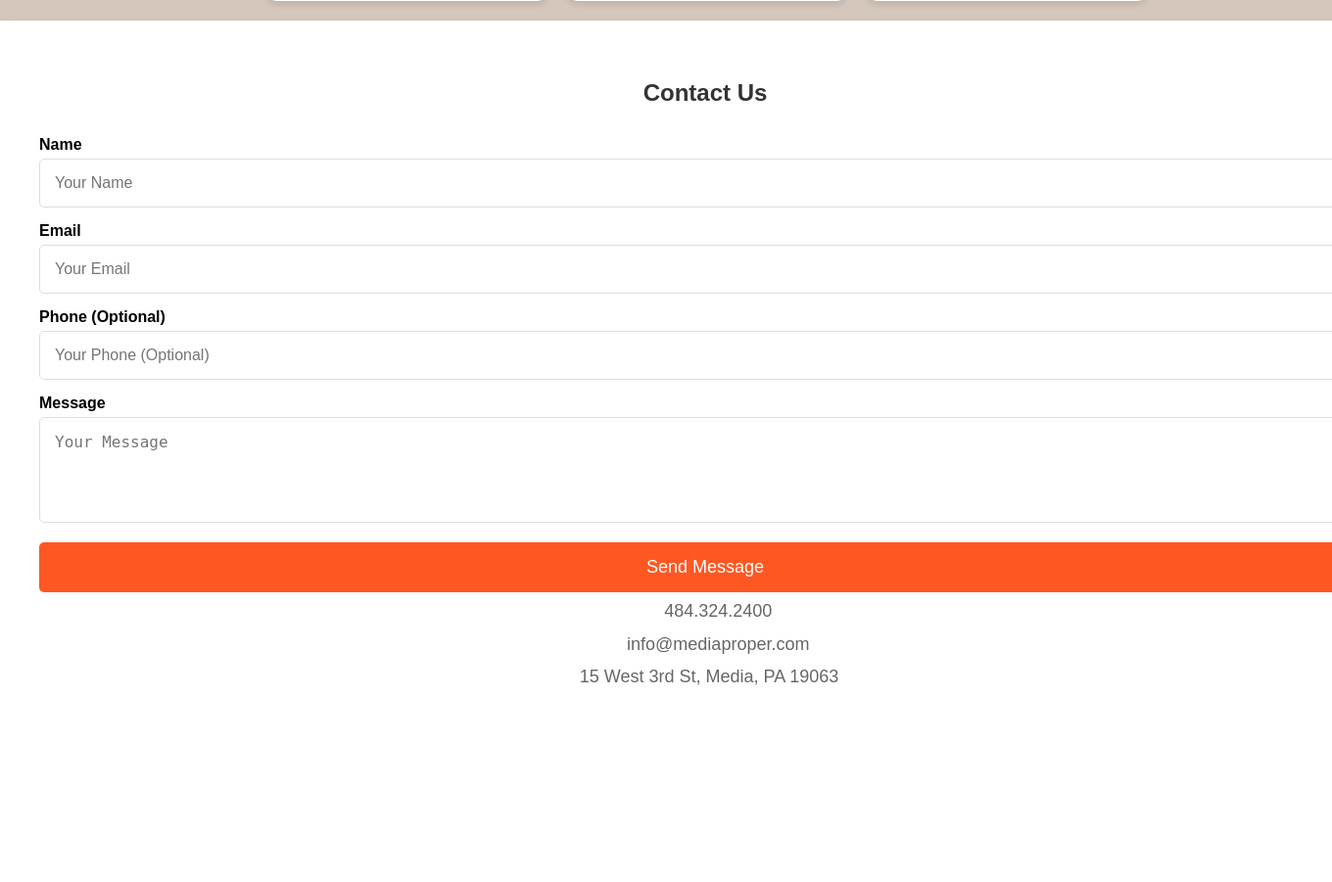
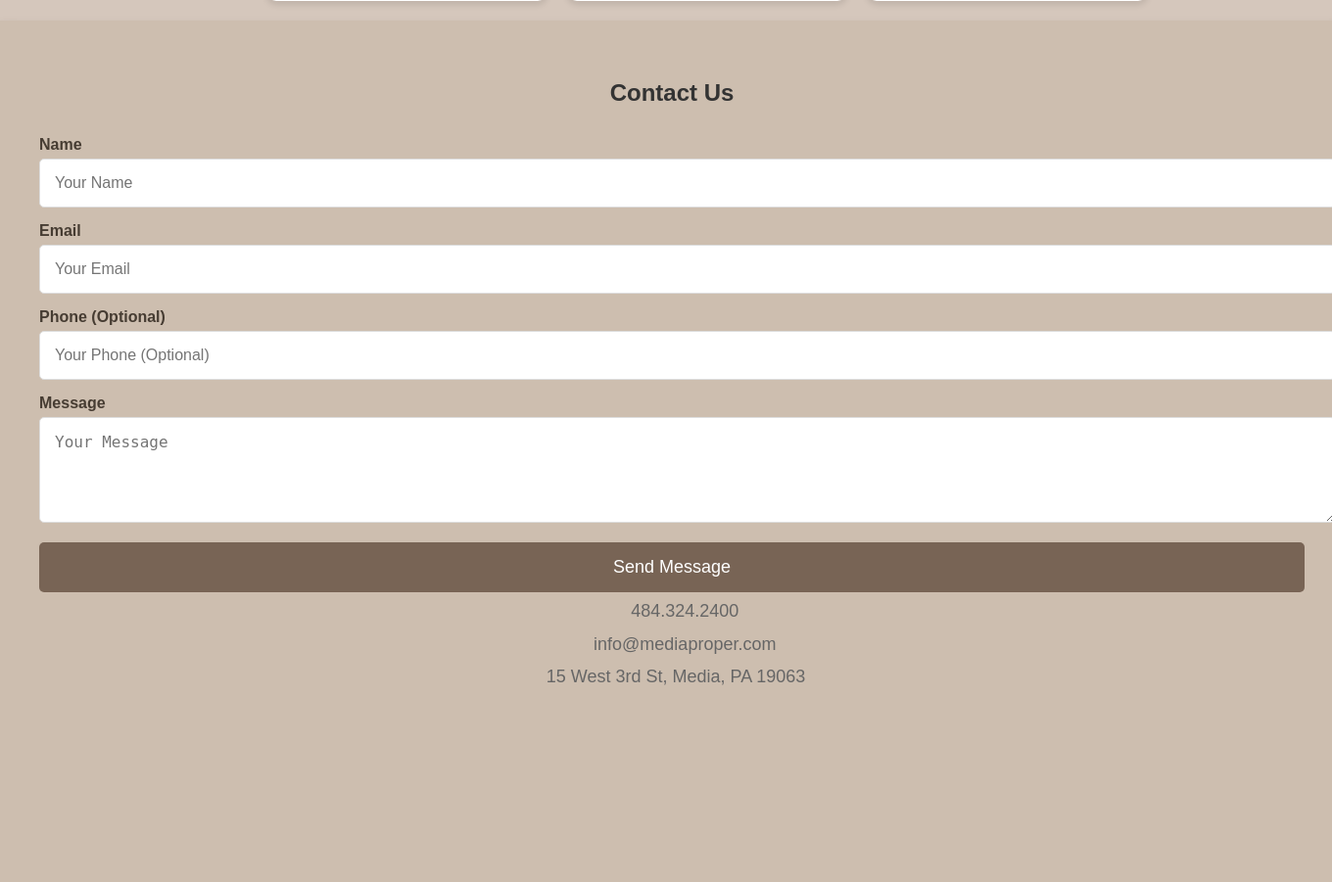
Before and after one commit to Dumboman/Philliz, a PHP site: page / in a window 1360 px wide; the page is wider, and only the part inside the window is pictured. Shown: the part 2481-3382 px from the top of that part at 98% size. Run offline with PHP 8.4, Linux system fonts and the light colour scheme; some libraries are stand-ins or nearby versions.

Commit message:
change 1

```diff
--- a/index.html
+++ b/index.html
@@ -95,7 +95,7 @@
                 <img src="hero-image.png" alt="Person working on laptop">
             </div>
             <div class="About-us-content">
-                <h4>ABOUT US</h4>
+                <h4 style="color:#800020 ;">ABOUT US</h4>
                 <h1>Helping businesses <span class="highlight">succeed</span> through the power of video.</h1>
                 <p>Video is the future of business in this digital-focused world. Vidyard uses video to change the way companies connect and communicate. We help organizations of all sizes humanize their communications and personalize their customer experiences.</p>
                 <a href="#" class="cta">Sign Up for Free</a>
--- a/style.css
+++ b/style.css
@@ -342,6 +342,8 @@ nav ul li a:hover {
     align-items: center;
     padding: 50px 10%;
     min-height: 100vh;
+    background-color:rgb(230, 220, 210);
+    color: #36454F
 }
 
 .About-us-container {
@@ -397,7 +399,7 @@ p {
 
 
   #services {
-    background-color:rgb(230, 220, 210);
+    background-color:rgb(190, 175, 160);
     min-height: 100vh;
   }
   .container {
@@ -426,16 +428,17 @@ p {
 
 .contact-container {
   width: 100%;
-  max-width: 100%;
+  max-width: 95%;
   height: 100vh;
   display: flex;
   flex-direction: column;
   justify-content: flex-start;
   align-items: center;
-  background: white;
+  background: rgb(205, 190, 175);
   padding: 40px;
   box-shadow: 0px 4px 10px rgba(0, 0, 0, 0.1);
   overflow-y: auto;
+  color: rgb(70, 60, 50)
 }
 h2 {
   text-align: center;
@@ -446,6 +449,7 @@ form {
   display: flex;
   flex-direction: column;
   width: 100%;
+  color: rgb(70, 60, 50)
 }
 label {
   font-weight: bold;
@@ -460,7 +464,7 @@ input, textarea {
   font-size: 16px;
 }
 button {
-  background: #ff5722;
+  background: rgb(120, 100, 85);
   color: white;
   padding: 15px;
   border: none;
@@ -471,7 +475,7 @@ button {
   margin-top: 15px;
 }
 button:hover {
-  background: #e64a19;
+  background: rgb(140, 120, 100);
 }
 .success-message {
   display: none;
@@ -482,6 +486,7 @@ button:hover {
 .contact-info {
   text-align: center;
   margin-bottom: 20px;
+  color: rgb(70, 60, 50)
 }
 .contact-info p {
   margin: 5px 0;
@@ -489,4 +494,5 @@ button:hover {
 .contact-info i {
   color: #ff5722;
   margin-right: 8px;
+
 }
```
